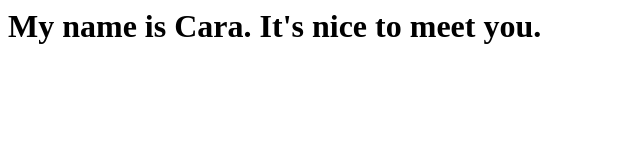
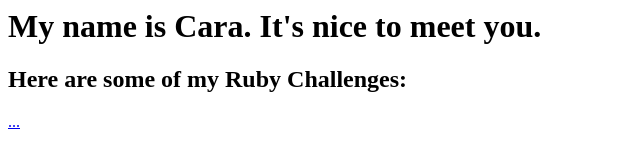
Before and after one commit to Cvlang/cvlang.github.io, a plain HTML site: page index.html in a window 1280 px wide. Shown: the whole page, without its empty margins (0-640 px from the left). Drawn offline with Linux system fonts and the light colour scheme.

Commit message:
add more text to index.html file

```diff
--- a/index.html
+++ b/index.html
@@ -1 +1,5 @@
 <h1>My name is Cara. It's nice to meet you.</h1>
+
+<h2>Here are some of my Ruby Challenges:</h2>
+
+<a href="https://github.com/Cvlang/ruby-challenges/commits?author=Cvlang">...</a>
```
